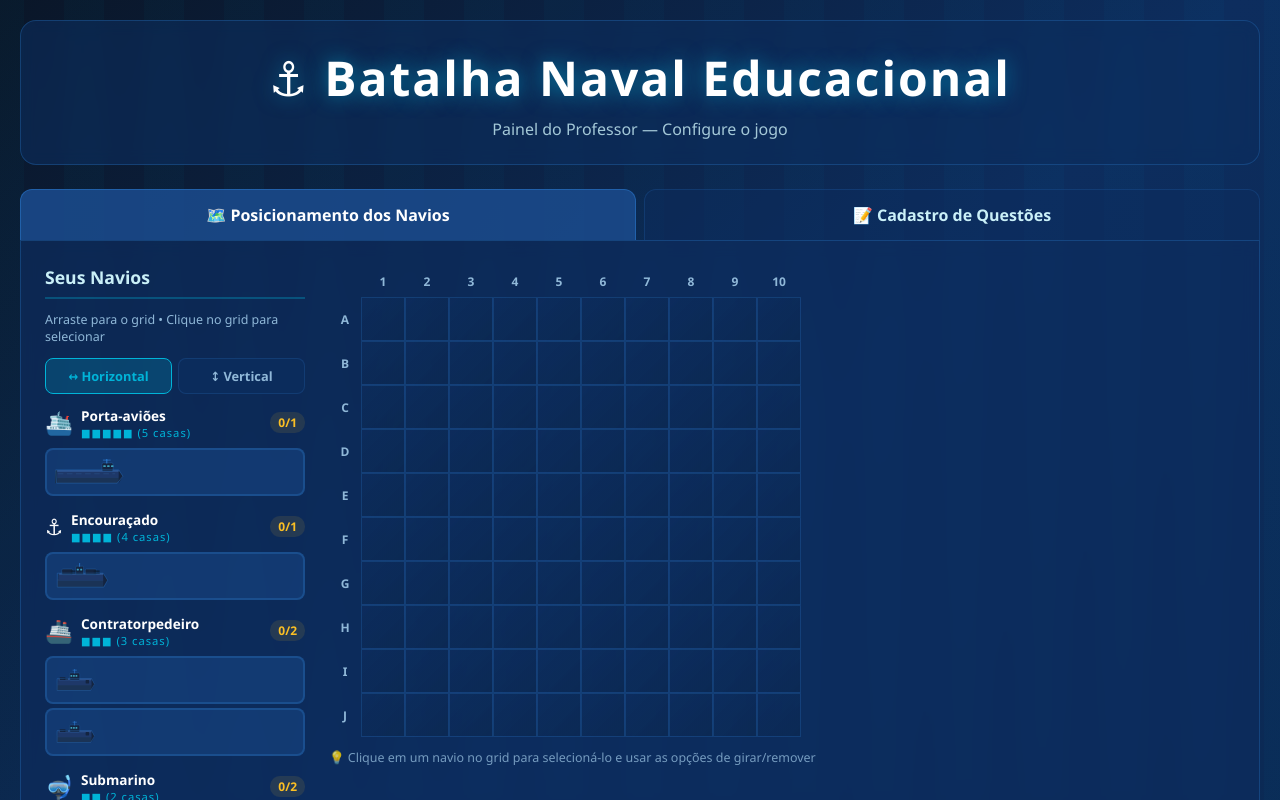
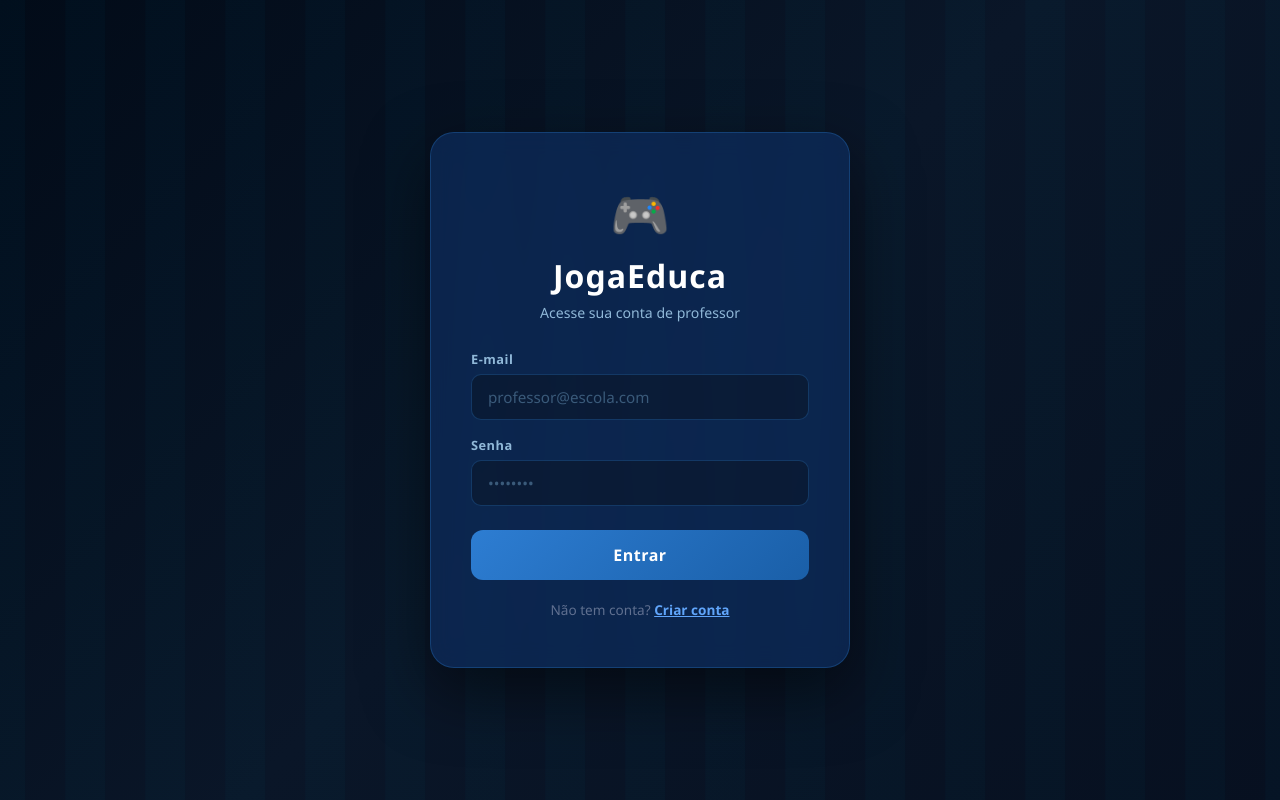
Before and after one commit to Marcosmira1994/batalha-naval-edu, a React (Vite) app: page / in a window 1280 px wide. Shown: the top 800 px of the page. Built offline with nearby package versions, Linux system fonts and the light colour scheme; no server answers.

Commit message:
adiciona login Supabase

```diff
--- a/package.json
+++ b/package.json
@@ -9,6 +9,7 @@
     "preview": "vite preview"
   },
   "dependencies": {
+    "@supabase/supabase-js": "^2.107.0",
     "react": "^18.3.1",
     "react-dom": "^18.3.1"
   },
--- a/src/App.jsx
+++ b/src/App.jsx
@@ -1,9 +1,11 @@
-import { useReducer, useEffect } from 'react';
+import { useReducer, useEffect, useState } from 'react';
 import './App.css';
 import TelaConfiguracao from './components/TelaConfiguracao';
 import TelaJogo from './components/TelaJogo';
 import TelaFim from './components/TelaFim';
+import TelaLogin from './components/TelaLogin';
 import { verificarFimAntecipado } from './utils/gameLogic';
+import { supabase } from './lib/supabase';
 
 export const NAVIOS_DISPONIVEIS = [
   { id: 'porta-avioes', nome: 'Porta-aviões', tamanho: 5, quantidade: 1, emoji: '🛳️' },
@@ -229,6 +231,18 @@ function reducer(state, action) {
 
 export default function App() {
   const [state, dispatch] = useReducer(reducer, estadoInicial);
+  const [sessao, setSessao] = useState(undefined); // undefined = carregando
+
+  // Verifica sessão inicial e escuta mudanças de auth
+  useEffect(() => {
+    supabase.auth.getSession().then(({ data: { session } }) => {
+      setSessao(session);
+    });
+    const { data: { subscription } } = supabase.auth.onAuthStateChange((_event, session) => {
+      setSessao(session);
+    });
+    return () => subscription.unsubscribe();
+  }, []);
 
   const todosAfundados =
     state.jogo != null &&
@@ -241,8 +255,30 @@ export default function App() {
     }
   }, [state.tela, todosAfundados]);
 
+  // Ainda verificando sessão
+  if (sessao === undefined) return null;
+
+  // Sem sessão → tela de login
+  if (!sessao) return <TelaLogin />;
+
+  async function handleLogout() {
+    await supabase.auth.signOut();
+  }
+
   return (
     <div className="app">
+      <button
+        onClick={handleLogout}
+        style={{
+          position: 'fixed', top: 12, right: 16, zIndex: 1100,
+          background: 'rgba(255,255,255,0.08)', border: '1px solid rgba(255,255,255,0.18)',
+          color: '#90b8d8', padding: '6px 14px', borderRadius: '8px',
+          fontSize: '0.78rem', cursor: 'pointer', backdropFilter: 'blur(4px)',
+        }}
+      >
+        Sair
+      </button>
+
       {state.tela === 'configuracao' && (
         <TelaConfiguracao
           naviosPosicionados={state.naviosPosicionados}
--- /dev/null
+++ b/src/components/TelaLogin.jsx
@@ -0,0 +1,167 @@
+import { useState } from 'react';
+import { supabase } from '../lib/supabase';
+import styles from './TelaLogin.module.css';
+
+export default function TelaLogin() {
+  const [modo, setModo] = useState('login'); // 'login' | 'cadastro'
+  const [nome, setNome]           = useState('');
+  const [email, setEmail]         = useState('');
+  const [senha, setSenha]         = useState('');
+  const [confirmar, setConfirmar] = useState('');
+  const [erro, setErro]           = useState('');
+  const [sucesso, setSucesso]     = useState('');
+  const [carregando, setCarregando] = useState(false);
+
+  function limparMensagens() {
+    setErro('');
+    setSucesso('');
+  }
+
+  function alternarModo() {
+    setModo(m => m === 'login' ? 'cadastro' : 'login');
+    setNome('');
+    setEmail('');
+    setSenha('');
+    setConfirmar('');
+    limparMensagens();
+  }
+
+  async function handleLogin(e) {
+    e.preventDefault();
+    limparMensagens();
+    setCarregando(true);
+    const { error } = await supabase.auth.signInWithPassword({ email, password: senha });
+    setCarregando(false);
+    if (error) {
+      setErro('E-mail ou senha incorretos. Tente novamente.');
+    }
+  }
+
+  async function handleCadastro(e) {
+    e.preventDefault();
+    limparMensagens();
+    if (senha !== confirmar) {
+      setErro('As senhas não coincidem.');
+      return;
+    }
+    if (senha.length < 6) {
+      setErro('A senha deve ter pelo menos 6 caracteres.');
+      return;
+    }
+    setCarregando(true);
+    const { error } = await supabase.auth.signUp({
+      email,
+      password: senha,
+      options: { data: { nome } },
+    });
+    setCarregando(false);
+    if (error) {
+      setErro('Erro ao criar conta: ' + error.message);
+    } else {
+      setSucesso('Conta criada! Verifique seu e-mail para confirmar o cadastro.');
+      setModo('login');
+      setEmail('');
+      setSenha('');
+    }
+  }
+
+  return (
+    <div className={styles.container}>
+      <div className={styles.card}>
+        <div className={styles.logo}>🎮</div>
+        <h1 className={styles.titulo}>JogaEduca</h1>
+        <p className={styles.subtitulo}>
+          {modo === 'login' ? 'Acesse sua conta de professor' : 'Crie sua conta de professor'}
+        </p>
+
+        {erro && <div className={styles.erro}>{erro}</div>}
+        {sucesso && <div className={styles.sucesso}>{sucesso}</div>}
+
+        <form
+          className={styles.form}
+          onSubmit={modo === 'login' ? handleLogin : handleCadastro}
+        >
+          {modo === 'cadastro' && (
+            <div className={styles.campo}>
+              <label className={styles.label}>Nome completo</label>
+              <input
+                className={styles.input}
+                type="text"
+                placeholder="Seu nome"
+                value={nome}
+                onChange={e => setNome(e.target.value)}
+                required
+              />
+            </div>
+          )}
+
+          <div className={styles.campo}>
+            <label className={styles.label}>E-mail</label>
+            <input
+              className={styles.input}
+              type="email"
+              placeholder="professor@escola.com"
+              value={email}
+              onChange={e => setEmail(e.target.value)}
+              required
+            />
+          </div>
+
+          <div className={styles.campo}>
+            <label className={styles.label}>Senha</label>
+            <input
+              className={styles.input}
+              type="password"
+              placeholder="••••••••"
+              value={senha}
+              onChange={e => setSenha(e.target.value)}
+              required
+            />
+          </div>
+
+          {modo === 'cadastro' && (
+            <div className={styles.campo}>
+              <label className={styles.label}>Confirmar senha</label>
+              <input
+                className={styles.input}
+                type="password"
+                placeholder="••••••••"
+                value={confirmar}
+                onChange={e => setConfirmar(e.target.value)}
+                required
+              />
+            </div>
+          )}
+
+          <button
+            className={styles.btnEntrar}
+            type="submit"
+            disabled={carregando}
+          >
+            {carregando
+              ? 'Aguarde...'
+              : modo === 'login' ? 'Entrar' : 'Cadastrar'}
+          </button>
+        </form>
+
+        <div className={styles.alternar}>
+          {modo === 'login' ? (
+            <>
+              Não tem conta?{' '}
+              <button className={styles.linkBtn} onClick={alternarModo}>
+                Criar conta
+              </button>
+            </>
+          ) : (
+            <>
+              Já tem conta?{' '}
+              <button className={styles.linkBtn} onClick={alternarModo}>
+                Fazer login
+              </button>
+            </>
+          )}
+        </div>
+      </div>
+    </div>
+  );
+}
--- /dev/null
+++ b/src/components/TelaLogin.module.css
@@ -0,0 +1,163 @@
+.container {
+  min-height: 100vh;
+  display: flex;
+  align-items: center;
+  justify-content: center;
+  padding: 24px;
+  background: linear-gradient(135deg, #020b18 0%, #0a1628 50%, #071020 100%);
+}
+
+.card {
+  background: rgba(13, 45, 94, 0.7);
+  border: 1px solid rgba(45, 125, 210, 0.3);
+  border-radius: 24px;
+  padding: 48px 40px;
+  width: 100%;
+  max-width: 420px;
+  backdrop-filter: blur(12px);
+  box-shadow: 0 24px 64px rgba(0, 0, 0, 0.5);
+  animation: entrar 0.4s cubic-bezier(0.34, 1.56, 0.64, 1);
+}
+
+@keyframes entrar {
+  from { opacity: 0; transform: translateY(24px) scale(0.96); }
+  to   { opacity: 1; transform: translateY(0)    scale(1); }
+}
+
+.logo {
+  font-size: 3rem;
+  text-align: center;
+  margin-bottom: 8px;
+}
+
+.titulo {
+  font-size: 2rem;
+  font-weight: 900;
+  color: #fff;
+  text-align: center;
+  margin: 0 0 6px;
+  letter-spacing: 1px;
+}
+
+.subtitulo {
+  font-size: 0.88rem;
+  color: #90b8d8;
+  text-align: center;
+  margin-bottom: 28px;
+}
+
+.erro {
+  background: rgba(230, 57, 70, 0.15);
+  border: 1px solid rgba(230, 57, 70, 0.4);
+  color: #f87171;
+  border-radius: 10px;
+  padding: 10px 14px;
+  font-size: 0.83rem;
+  margin-bottom: 16px;
+  text-align: center;
+}
+
+.sucesso {
+  background: rgba(74, 222, 128, 0.12);
+  border: 1px solid rgba(74, 222, 128, 0.4);
+  color: #4ade80;
+  border-radius: 10px;
+  padding: 10px 14px;
+  font-size: 0.83rem;
+  margin-bottom: 16px;
+  text-align: center;
+}
+
+.form {
+  display: flex;
+  flex-direction: column;
+  gap: 16px;
+}
+
+.campo {
+  display: flex;
+  flex-direction: column;
+  gap: 6px;
+}
+
+.label {
+  font-size: 0.8rem;
+  font-weight: 600;
+  color: #90b8d8;
+  letter-spacing: 0.5px;
+}
+
+.input {
+  background: rgba(10, 22, 40, 0.6);
+  border: 1px solid rgba(45, 125, 210, 0.3);
+  border-radius: 10px;
+  padding: 12px 16px;
+  color: #fff;
+  font-size: 0.95rem;
+  outline: none;
+  transition: border-color 0.2s, box-shadow 0.2s;
+  width: 100%;
+  box-sizing: border-box;
+}
+
+.input::placeholder {
+  color: #3a5a7a;
+}
+
+.input:focus {
+  border-color: #2d7dd2;
+  box-shadow: 0 0 0 3px rgba(45, 125, 210, 0.2);
+}
+
+.btnEntrar {
+  margin-top: 8px;
+  background: linear-gradient(135deg, #2d7dd2, #1a5fa8);
+  color: #fff;
+  border: none;
+  border-radius: 12px;
+  padding: 14px;
+  font-size: 1rem;
+  font-weight: 700;
+  cursor: pointer;
+  transition: transform 0.15s, box-shadow 0.15s, opacity 0.15s;
+  letter-spacing: 0.5px;
+}
+
+.btnEntrar:hover:not(:disabled) {
+  transform: translateY(-2px);
+  box-shadow: 0 8px 24px rgba(45, 125, 210, 0.4);
+}
+
+.btnEntrar:disabled {
+  opacity: 0.6;
+  cursor: not-allowed;
+}
+
+.alternar {
+  margin-top: 20px;
+  text-align: center;
+  font-size: 0.85rem;
+  color: #607090;
+}
+
+.linkBtn {
+  background: none;
+  border: none;
+  color: #60a5fa;
+  cursor: pointer;
+  font-size: 0.85rem;
+  font-weight: 600;
+  padding: 0;
+  text-decoration: underline;
+  transition: color 0.2s;
+}
+
+.linkBtn:hover {
+  color: #93c5fd;
+}
+
+@media (max-width: 480px) {
+  .card {
+    padding: 36px 24px;
+  }
+}
--- /dev/null
+++ b/src/lib/supabase.js
@@ -0,0 +1,8 @@
+import { createClient } from '@supabase/supabase-js'
+
+const SUPABASE_URL = import.meta.env.VITE_SUPABASE_URL
+const SUPABASE_ANON_KEY = import.meta.env.VITE_SUPABASE_ANON_KEY
+
+export const supabase = createClient(SUPABASE_URL, SUPABASE_ANON_KEY)
+
+export default supabase
```
Also changed, not shown: 2 other files (tests, documents, lock files or other folders).
